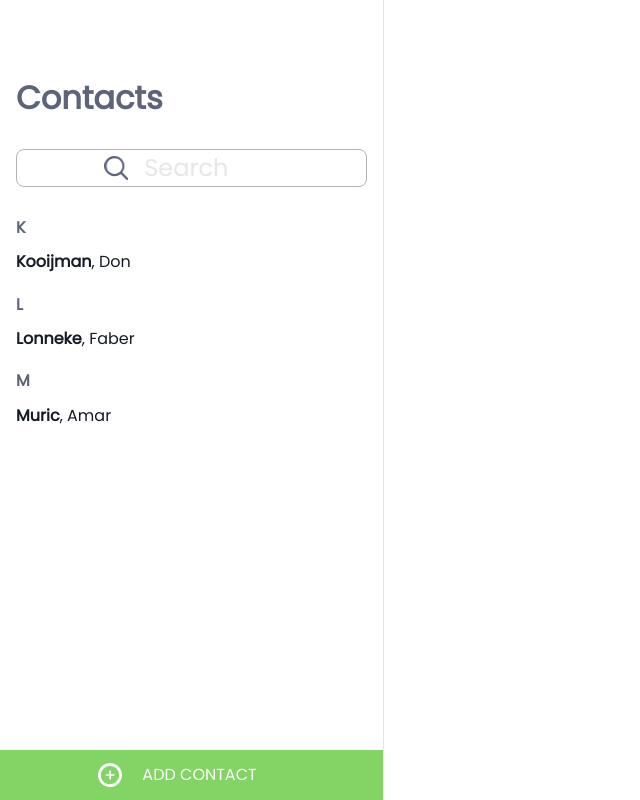
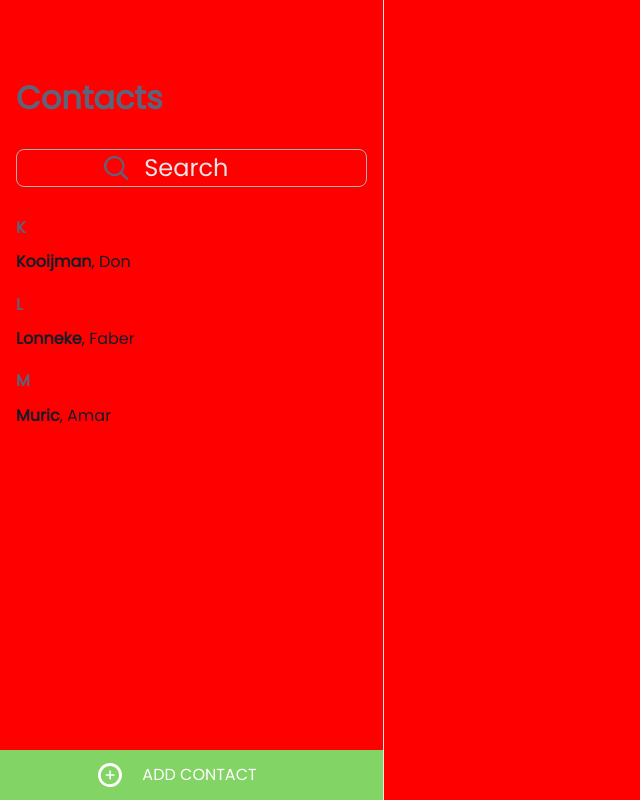
Before and after one commit to andrewright/wonderkind-contacts, a Vue app: page / in a window 1280 px wide. Shown: the whole page, without its empty margins (0-640 px from the left). Built offline with nearby package versions, Linux system fonts and the light colour scheme.

Commit message:
deployment test

```diff
--- a/src/components/App.vue
+++ b/src/components/App.vue
@@ -25,7 +25,7 @@
 
     html {
         font-family: 'Poppins', sans-serif;
-        background-color: #fff;
+        background-color: red;
         color: var(--primary-color);
     }
 
```
